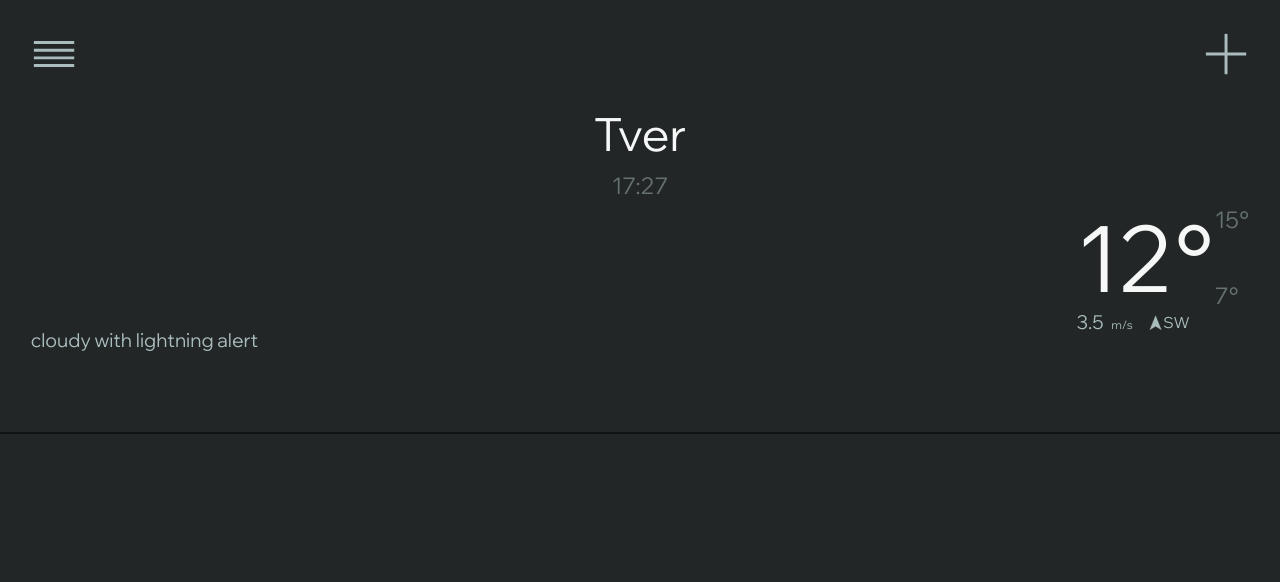
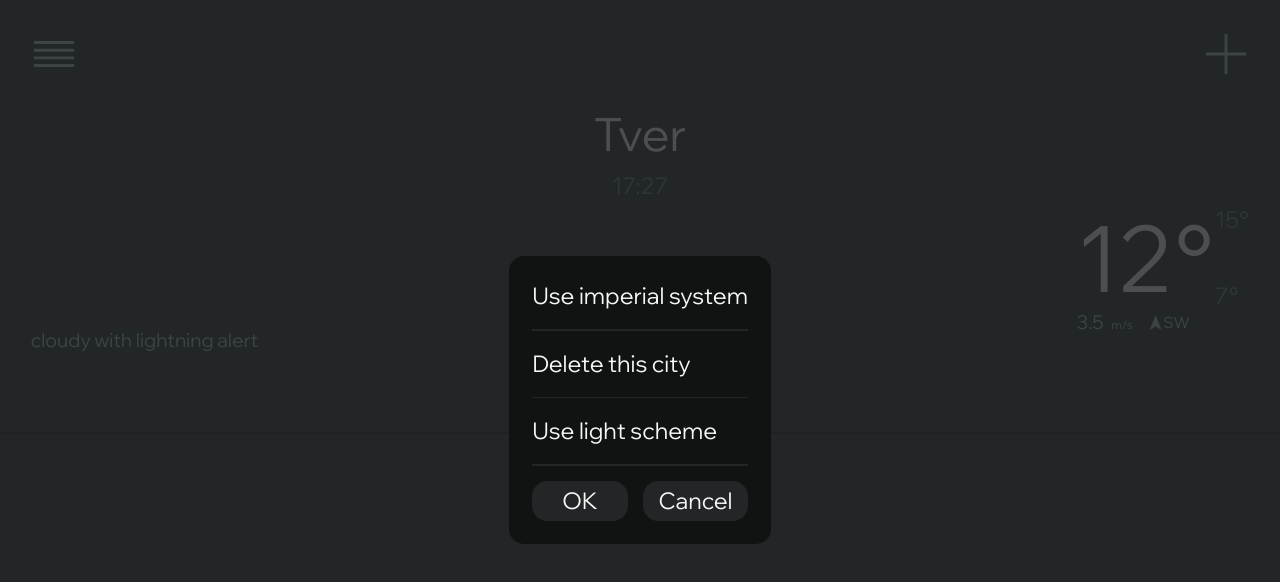
Before and after one commit to asafonov/weather, a plain HTML site: page index.html in a window 1280 px wide. Drawn offline with Linux system fonts and the light colour scheme.

Commit message:
settings

```diff
--- a/index.html
+++ b/index.html
@@ -75,7 +75,20 @@
       <path d="M18.8902 44L3 23.6949L18.8841 3.36733H45V44H18.8902Z"/>
     </symbol>
   </svg>
-
+  <div class="popup_window flex_col">
+    <div class="popup_block flex_col">
+      <div class="list_item">Use imperial system</div>
+      <div class="divider"></div>
+      <div class="list_item">Delete this city</div>
+      <div class="divider"></div>
+      <div class="list_item">Use light scheme</div>
+      <div class="divider"></div>
+      <div class="buttons flex_row">
+        <div class="buttons_item">OK</div>
+        <div class="buttons_item">Cancel</div>
+      </div>
+    </div>
+  </div>
   <div class="main" id="forecast">
     <div class="navigation flex_row">
       <div class="icon_wrap icon_navigation icon_list">
@@ -89,11 +102,6 @@
         <svg>
           <use xlink:href="#add"/>
         </svg>
-      </div>
-      <div class="settings_list flex_col">
-        <div class="settings_list_item use_system">Use imperial system</div>
-        <div class="divider"></div>
-        <div class="settings_list_item delete_city">Delete this city</div>
       </div>
     </div>
     <div class="item_main">
--- a/style.css
+++ b/style.css
@@ -64,6 +64,12 @@ u, p, input, label, textarea, select, option {
   z-index: auto;
   box-sizing: border-box;
 }
+
+*:focus,
+*:focus-visible {
+  outline: none !important;
+}
+
 html,
 body {
   width: 100%;
@@ -406,8 +412,7 @@ svg * {
 }
 
 .navigation .search_section .search_field,
-.navigation .search_section .search_result_list,
-.navigation .settings_list {
+.navigation .search_section .search_result_list {
   width: 100%;
   background-color: var(--color_secondary);
   border-radius: var(--size8);
@@ -443,8 +448,7 @@ svg * {
   outline: none;
 }
 
-.navigation .search_result_list,
-.navigation .settings_list {
+.navigation .search_result_list {
   position: absolute;
   z-index: 99;
   top: 100%;
@@ -452,13 +456,45 @@ svg * {
   gap: var(--size8);
 }
 
-.navigation .settings_list {
-  top: 0;
-  display: none;
+.popup_window {
+  position: absolute;
+  width: 100%;
+  height: 100%;
+  z-index: 999;
+  flex: 1;
+  justify-content: center;
+  align-items: center;
+  background-color: rgba(34, 38, 38, 0.8);
+}
+
+.popup_window .popup_block {
+  padding: var(--size12);
+  gap: var(--size8);
+  width: auto;
+  background-color: var(--color_secondary);
+  border-radius: var(--size8);
+  color: var(--color_primary);
+}
+
+.popup_window .popup_block .list_item,
+.popup_window .popup_block .buttons_item {
+  cursor: pointer;
+}
+
+.popup_window .popup_block .buttons {
+  gap: var(--size8);
+}
+
+.popup_window .popup_block .buttons .buttons_item {
+  background-color: var(--color_primary);
+  border-radius: var(--size8);
+  padding: var(--size_border1) var(--size8);
+  flex: 1;
+  text-align: center;
 }
 
 .navigation .search_result_list .divider,
-.navigation .settings_list .divider {
+.popup_block .divider {
   width: 100%;
   left: 0;
   background-color: var(--color_primary);
```
